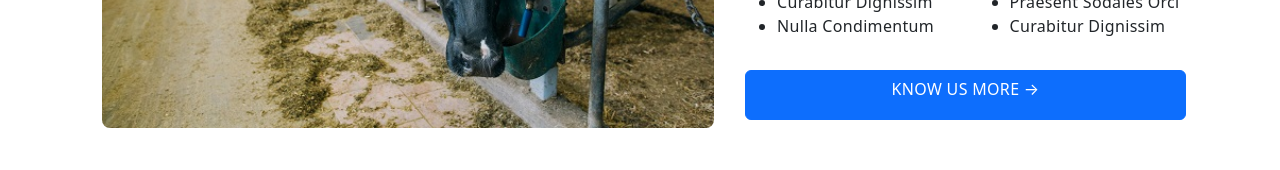
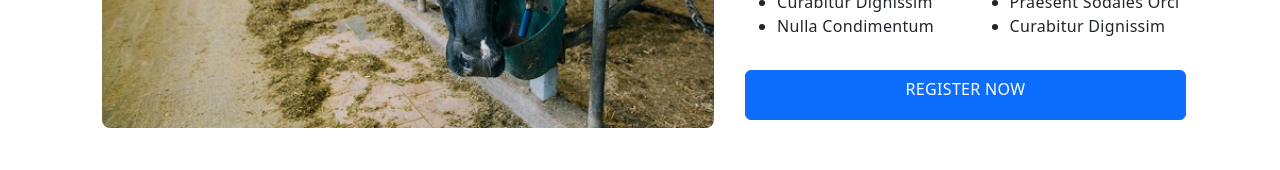
Before and after one commit to ruponsarkar/dairy, a React (Create React App) app: page /#/ in a window 1280 px wide. Before the commit this address led to /#/RegisterPage. Shown: the part 700-870 px from the top of the page. Built offline with nearby package versions, Linux system fonts and the light colour scheme; no server answers.

Commit message:
register button

```diff
--- a/src/components/home/OverviewScheme.js
+++ b/src/components/home/OverviewScheme.js
@@ -74,8 +74,8 @@ const OverviewScheme = () => {
                 </ul>
               </div>
             </div>
-            <a href="#" class="btn btn-primary mt-3">
-              Know Us More &rarr;
+            <a href="RegisterPage" class="btn btn-primary mt-3">
+              Register Now
             </a>
           </div>
         </div>
```
